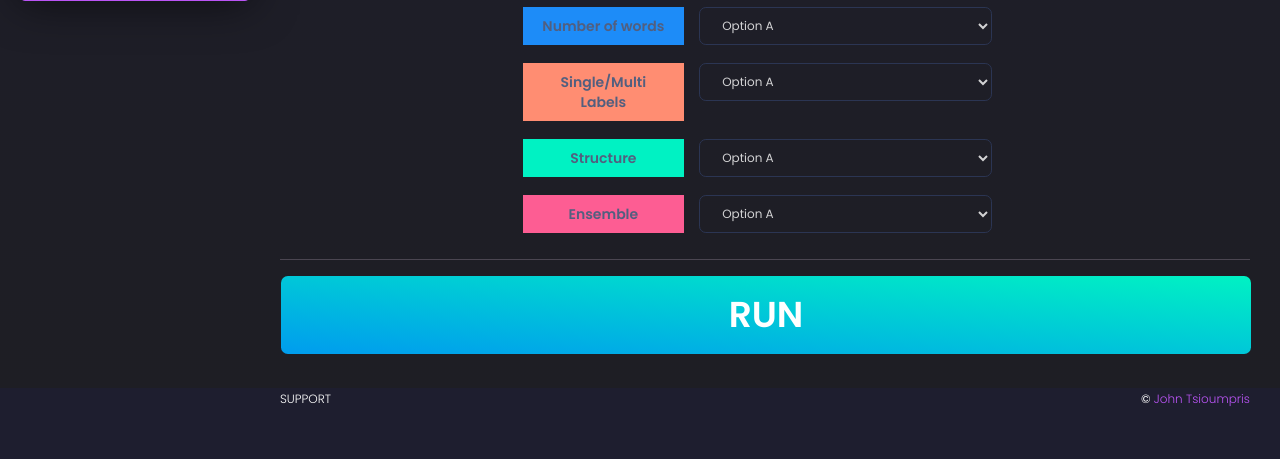
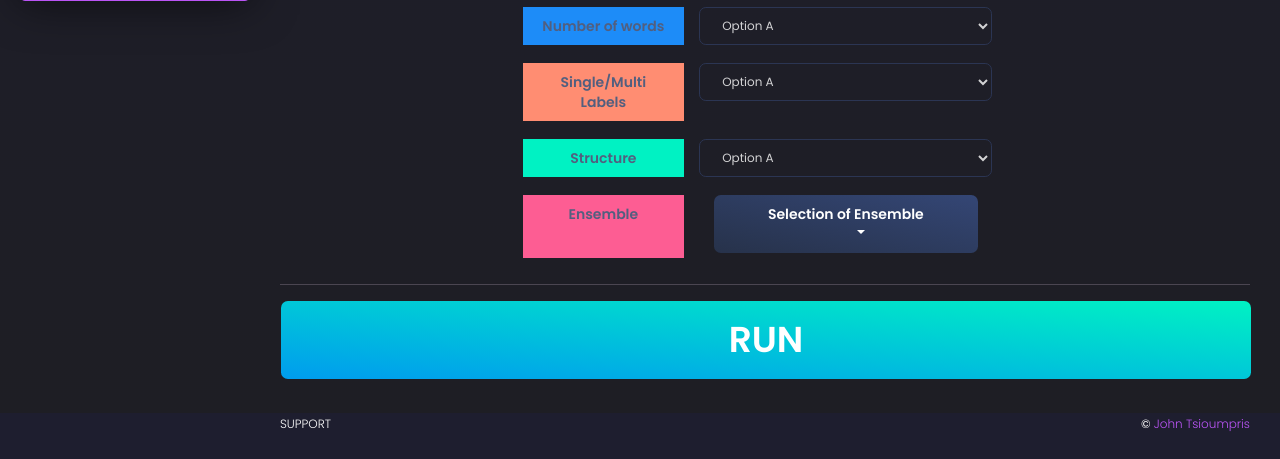
Before and after one commit to tsgiannis/master_thesis, a Flask app: template apps/templates/home/index.html in a window 1280 px wide. Shown: the part 789-1248 px from the top of the page. Before the commit the page ends 1195 px from the top, so only its background shows below. Run offline with Flask 3, Linux system fonts and the light colour scheme; the template is opened without the code that fills it, so the values that code supplies are empty; parts of the project's set-up code (start-up, migrations or seed data) failed here and were passed over; some libraries are stand-ins or nearby versions.

Commit message:
Working to implement final functionality Compactview #4

```diff
--- a/apps/templates/home/index.html
+++ b/apps/templates/home/index.html
@@ -554,13 +554,25 @@ hr {
     <!-- Row 9 -->
 <div class="col-md-6">
       <div class="form-group row">
-        <label for="dropdown2" class="col-sm-4 col-form-label text-center bg-danger font-weight-bold">Ensemble</label>
-        <div class="col-sm-8">
-          <select class="form-control" id="dropdown9">
-            <option value="optionA">Option A</option>
-            <option value="optionB">Option B</option>
-            <option value="optionC">Option C</option>
-          </select>
+        <label for="ensemble_compact" class="col-sm-4 col-form-label text-center bg-danger font-weight-bold">Ensemble</label>
+        <div class="col-md-8 h-80">
+            <div class="dropdown-toggle">
+                                        <button class="btn btn-secondary dropdown-toggle custom-dropdown" type="button"
+                                                id="ensemble_compact"
+                                                data-toggle="dropdown" aria-haspopup="true" aria-expanded="false">
+                                            <span id="span_ensemble_compact">Selection of Ensemble</span>
+                                        </button>
+                                        <div name='ensemble_compact' class="dropdown-menu"
+                                             aria-labelledby="Selection of Ensemble">
+                                            {% for item in session['ensemble'] %}
+                                            {% if item['name'].lower() not in session['dynamic.ensemble'] %}
+                                                <button class="dropdown-item" disabled>{{ item['name'] }}</button>
+                                            {% else %}
+                                                <button class="dropdown-item" onclick="handleDropdownItemClick(this)">{{ item['name'] }}</button>
+                                            {% endif %}
+                                            {% endfor %}
+                                        </div>
+                                    </div>
         </div>
       </div>
     </div>
```
